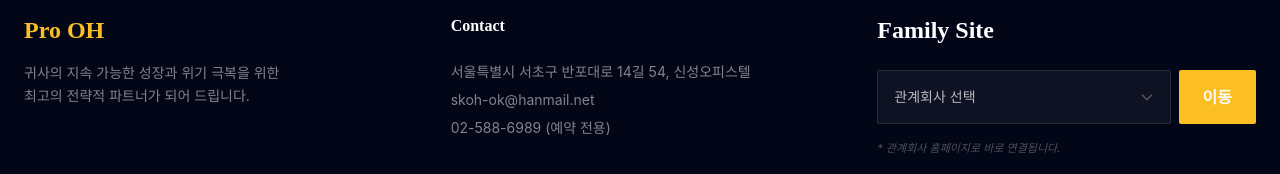
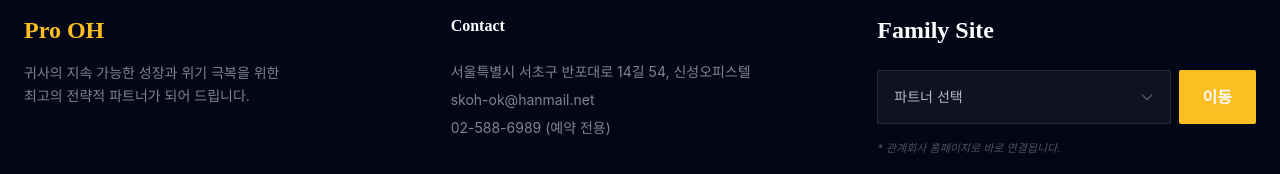
Before and after one commit to sr100paik/Dr.-Oh-s-Personal-Page, a React (Vite) app: page / in a window 1280 px wide. Shown: the part 2909-3083 px from the top of the page. Built offline with nearby package versions, Linux system fonts and the light colour scheme; no server answers; a web font is replaced by a local one.

Commit message:
feat: Update partner links and handling
Refine partner selection dropdown with new links and add specific handling for cases where a partner website URL is unavailable. This includes updating the UI text and implementing a conditional alert for missing URLs.

```diff
--- a/App.tsx
+++ b/App.tsx
@@ -75,7 +75,9 @@ const Footer = () => {
   const [selectedSite, setSelectedSite] = useState('');
 
   const handleGo = () => {
-    if (selectedSite) {
+    if (selectedSite === 'no-url') {
+      alert('해당 파트너의 홈페이지 정보가 없습니다.');
+    } else if (selectedSite) {
       window.open(selectedSite, '_blank');
     } else {
       alert('방문하실 사이트를 선택해주세요.');
@@ -109,10 +111,10 @@ const Footer = () => {
                 onChange={(e) => setSelectedSite(e.target.value)}
                 className="w-full bg-white/5 border border-white/10 text-white/70 px-4 py-4 rounded-sm outline-none focus:border-gold transition-colors appearance-none text-sm"
               >
-                <option value="" className="bg-slate-950">관계회사 선택</option>
-                <option value="http://www.kovenco.or.kr/" className="bg-slate-950">한국벤처협동조합</option>
+                <option value="" className="bg-slate-950">파트너 선택</option>
+                <option value="https://dr-oh-s-personal-page.vercel.app" className="bg-slate-950">Pro OH 컨설팅</option>
                 <option value="https://bizfromatoz.com" className="bg-slate-950">100% 인사이트</option>
-                <option value="https://www.mss.go.kr/" className="bg-slate-950">중소벤처기업부</option>
+                <option value="no-url" className="bg-slate-950">회계법인</option>
               </select>
               <div className="absolute right-4 top-1/2 -translate-y-1/2 pointer-events-none text-white/30">
                 <svg className="w-4 h-4" fill="none" stroke="currentColor" viewBox="0 0 24 24">
--- a/pages/Contact.tsx
+++ b/pages/Contact.tsx
@@ -89,7 +89,7 @@ const Contact: React.FC = () => {
             </div>
           </div>
 
-          <div className="bg-navy border border-gold/30 p-8 md:p-12 rounded-sm relative overflow-hidden flex flex-col">
+          <div className="bg-navy p-8 md:p-12 rounded-sm relative overflow-hidden flex flex-col">
              <div className="absolute inset-0 opacity-10 pointer-events-none">
                 <svg width="100%" height="100%" xmlns="http://www.w3.org/2000/svg">
                   <defs>
```
